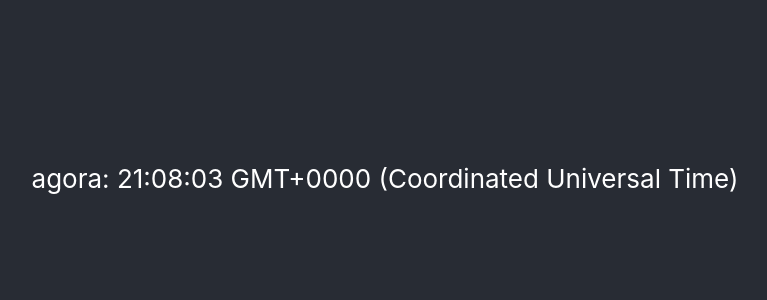
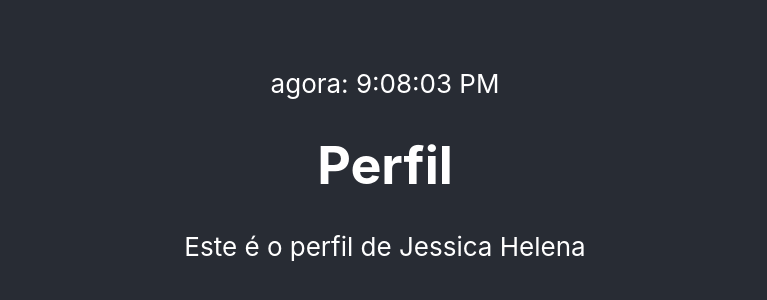
Before and after one commit to JotaPrimo/erjs, a React (Create React App) app: page / in a window 1280 px wide. Shown: the part 222-522 px from the top of the page, without its empty margins (255-1022 px from the left). Built offline with nearby package versions, Linux system fonts and the light colour scheme.

Commit message:
2.14. Os estados dentro de componentes React (com o hook useState)

```diff
--- a/src/App.tsx
+++ b/src/App.tsx
@@ -1,11 +1,13 @@
 import './App.css';
 import Clock from './components/Clock';
+import Person from './components/Person';
 
 function App() {
   return (
     <div className="App">
       <header className="App-header">
         <Clock />
+        <Person />
       </header>
     </div>
   );
--- a/src/components/Clock.tsx
+++ b/src/components/Clock.tsx
@@ -6,6 +6,7 @@ import { useEffect, useState } from "react"
  */
 export default function Clock() {
 
+    // aqui é um estado
     const [time, setTime] =useState<Date>()
 
     useEffect(() => {
@@ -16,7 +17,7 @@ export default function Clock() {
 
     return (
         <div>
-            agora: { time?.toTimeString() }
+            agora: { time?.toLocaleTimeString() }
         </div>
     )
 }
--- /dev/null
+++ b/src/components/Person.tsx
@@ -0,0 +1,25 @@
+import { useState } from "react"
+
+/**
+ * Vamos entender o useState, o componente reage a alteração de estado
+ * E alteração de props
+ */
+export default function Person() {
+
+    const [person, setPerson] = useState<string>('Jailson Santos')
+
+    // ainda tem o useEffect para gerenciar efeitos colaterais
+    setTimeout(() => {
+        setPerson((state) => {
+            console.log('state antes do set ', state)
+            return 'Jessica Helena'
+        })
+    }, 3000)
+
+    return (
+        <div>
+            <h1>Perfil</h1>
+            <p>Este é o perfil de { person }</p>
+        </div>
+    )
+}
```
